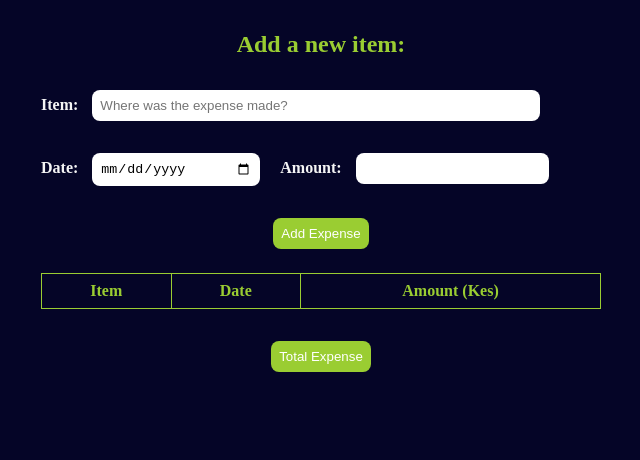
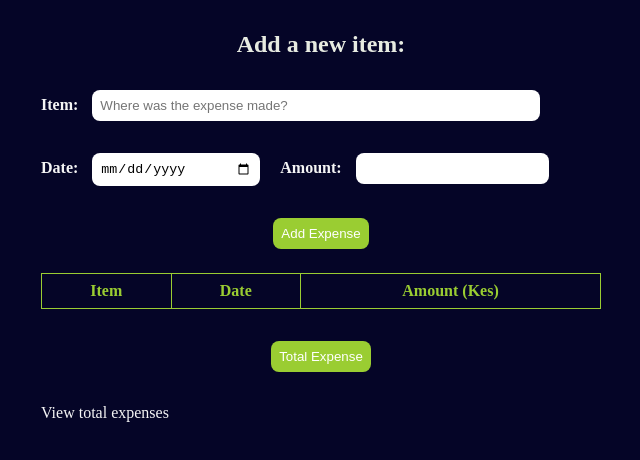
Before and after one commit to JoelOgira-2020/Expense-Tracker-App, a website: page html/index.html in a window 1280 px wide. Shown: the part 74-534 px from the top of the page, without its empty margins (319-959 px from the left). Drawn offline with Linux system fonts and the light colour scheme.

Commit message:
Added new page

```diff
--- a/css/style.css
+++ b/css/style.css
@@ -2,6 +2,11 @@
     padding: 0;
     margin: 0;
     box-sizing: border-box;
+}
+
+a {
+    text-decoration: none;
+    color: whitesmoke;
 }
 
 .text-center {
@@ -9,7 +14,7 @@
 }
 
 .text-success {
-    color: yellowgreen;
+    color: rgb(231, 235, 225);
 }
 
 .my-2 {
--- a/html/index.html
+++ b/html/index.html
@@ -50,6 +50,12 @@
             </div>
         </section>
 
+        <div class="view-expenses">
+            <a href="./Expenses.html" class="my-2">
+                View total expenses
+            </a>
+        </div>
+
     </div>
 
     <script src="../js/app.js"></script>
```
Also changed, not shown: html/Expenses.html (added, +20 -0 lines).
